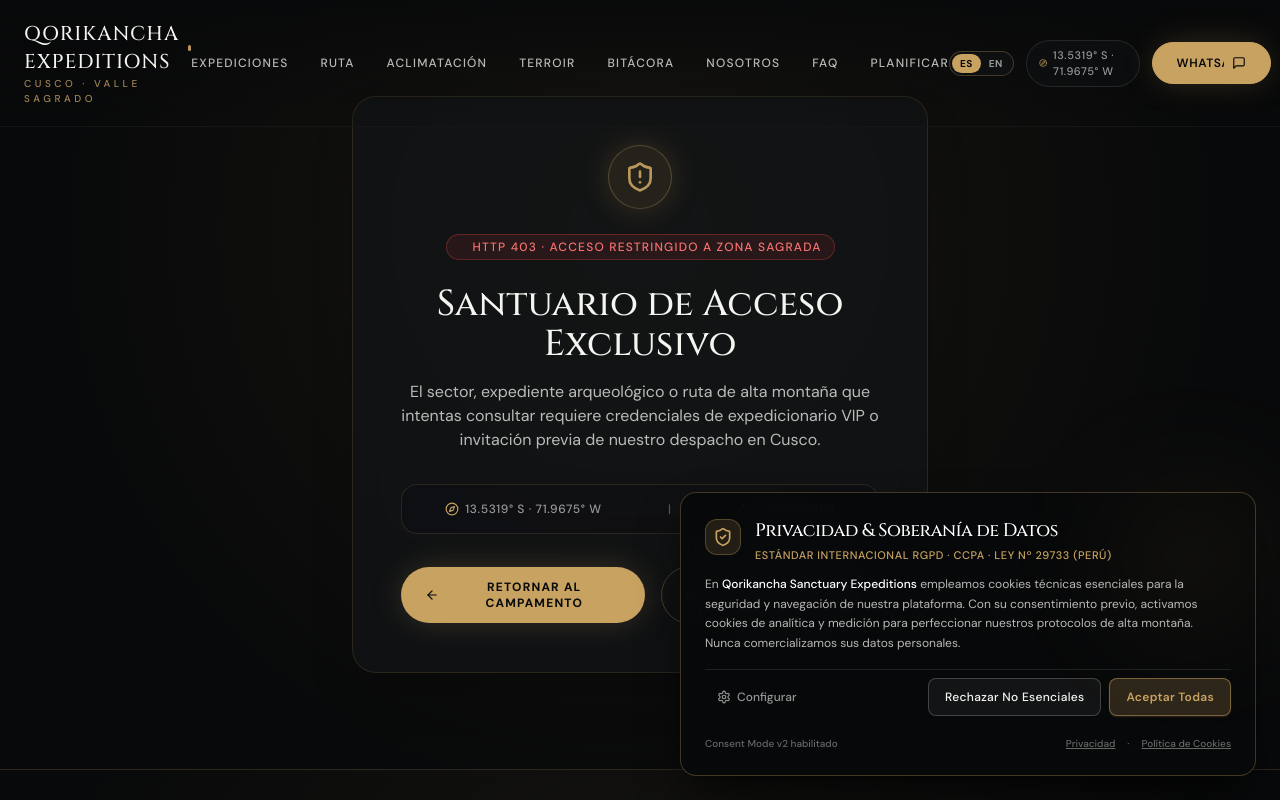
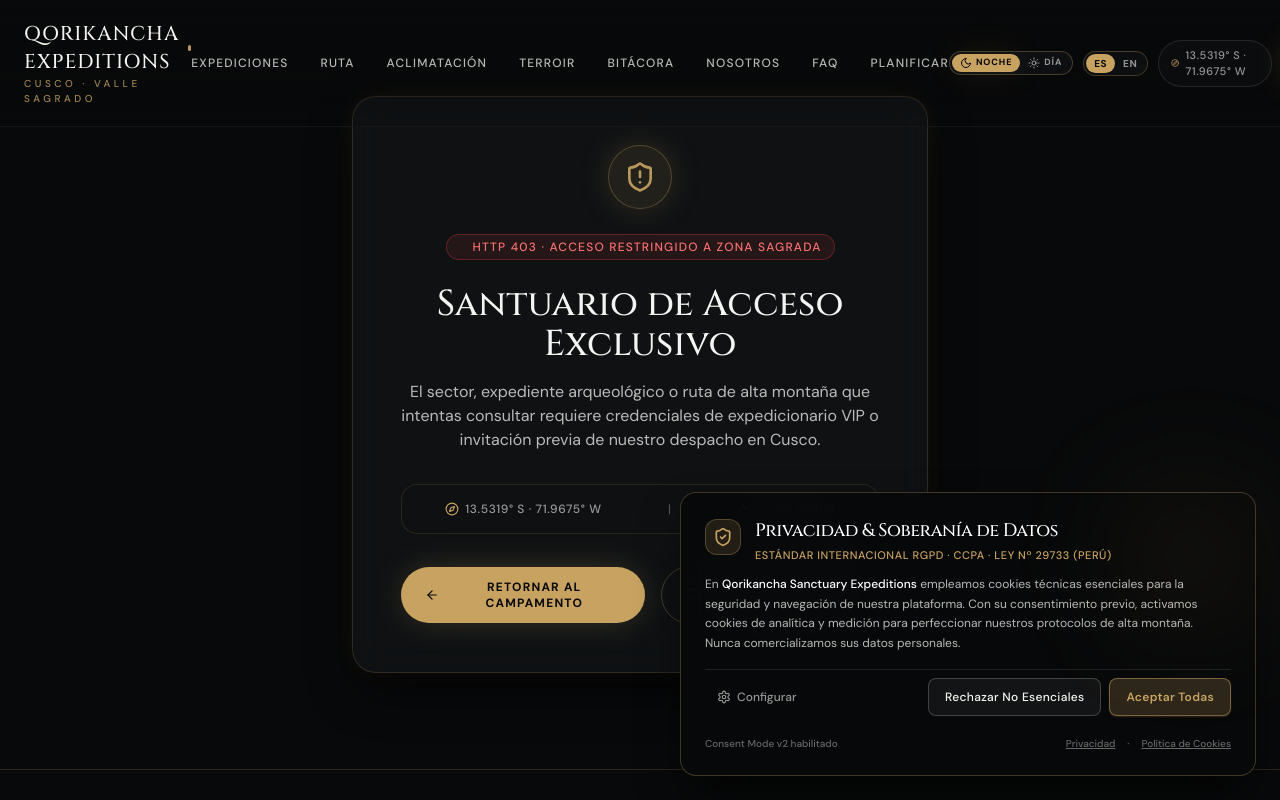
Before and after one commit to MFC224/qorikancha-cusco-luxury-tourism, a Next.js app: page /403 in a window 1280 px wide. Shown: the top 800 px of the page. Built offline with nearby package versions, Linux system fonts and the light colour scheme.

Commit message:
feat: implement dual luxury theme system - obsidian night and editorial travertine day mode with zero-fouc and wcag aa contrast

```diff
--- a/src/app/globals.css
+++ b/src/app/globals.css
@@ -2,18 +2,69 @@
 @tailwind components;
 @tailwind utilities;
 
+/* ========================================================
+   THEME VARIABLES: EDITORIAL ALABASTER / TRAVERTINE (LIGHT)
+   Inspirado en Aman Resorts y Belmond Cusco / Monasterio
+   ======================================================== */
 :root {
-  --bg-obsidian: #08090a;
-  --surface-andes: #121517;
-  --surface-card: #181c1e;
-  --surface-elevated: #22272b;
-  --gold-inti: #c8a261;
-  --gold-light: #e0c28a;
-  --gold-dark: #9a7736;
-  --text-mist: #f4f4f0;
-  --text-muted: #9ca3af;
-  --border-subtle: rgba(200, 162, 97, 0.18);
-  --border-focus: rgba(200, 162, 97, 0.45);
+  /* Canvas y Superficies Cálidas Minerales */
+  --bg-obsidian-rgb: 250 248 245;          /* #FAF8F5 Warm Alabaster / Lino Travertino */
+  --bg-obsidian-deep-rgb: 245 242 235;     /* #F5F2EB Travertine Bed */
+  --bg-obsidian-card-rgb: 255 255 255;     /* #FFFFFF Crisp Card Surface */
+  --bg-obsidian-elevated-rgb: 242 239 233; /* #F2EFE9 Honed Limestone */
+  --bg-obsidian-light-rgb: 242 239 233;    /* #F2EFE9 */
+  --bg-obsidian-surface-rgb: 237 232 223;  /* #EDE8DF Surface Inset */
+
+  /* Oro Bronce Envejecido (WCAG AA 4.95:1 / 5.24:1 sobre marfil y blanco) */
+  --gold-rgb: 140 101 39;                  /* #8C6527 Antique Burnished Bronze */
+  --gold-light-rgb: 168 127 59;            /* #A87F3B */
+  --gold-dark-rgb: 122 88 30;              /* #7A581E */
+  --gold-shimmer-rgb: 184 143 72;          /* #B88F48 */
+
+  /* Tipografía Tinta de Carbón Cálido (WCAG AAA 15.13:1 sobre canvas) */
+  --mist-rgb: 30 34 36;                    /* #1E2224 Obsidian Charcoal Slate */
+  --mist-muted-rgb: 87 83 78;              /* #57534E Stone 600 - 7.20:1 AAA */
+  --mist-subtle-rgb: 120 113 108;          /* #78716C Stone 500 */
+  --mist-dark-rgb: 18 21 23;               /* #121517 Obsidian Ink */
+
+  --glass-bg: rgba(255, 255, 255, 0.90);
+  --glass-border: rgba(140, 101, 39, 0.20);
+  --glass-shadow: 0 15px 35px -5px rgba(28, 25, 23, 0.06), 0 0 1px rgba(28, 25, 23, 0.12);
+  --hud-bg: rgba(140, 101, 39, 0.08);
+  --hud-border: rgba(140, 101, 39, 0.25);
+  --hud-text: #8C6527;
+}
+
+/* ========================================================
+   THEME VARIABLES: DEEP OBSIDIAN & INTI GOLD (DARK MODE)
+   ======================================================== */
+.dark {
+  /* Canvas y Superficies Minerales Volcánicas */
+  --bg-obsidian-rgb: 8 9 10;               /* #08090A Deep Obsidian */
+  --bg-obsidian-deep-rgb: 4 5 5;           /* #040505 Void */
+  --bg-obsidian-card-rgb: 18 21 23;        /* #121517 Andes Slate */
+  --bg-obsidian-elevated-rgb: 24 28 30;    /* #181C1E Elevated Coal */
+  --bg-obsidian-light-rgb: 15 17 19;       /* #0F1113 */
+  --bg-obsidian-surface-rgb: 31 36 40;     /* #1F2428 Surface Inset */
+
+  /* Oro Inti Ceremonial (WCAG AAA 8.35:1) */
+  --gold-rgb: 200 162 97;                  /* #C8A261 */
+  --gold-light-rgb: 224 194 138;           /* #E0C28A */
+  --gold-dark-rgb: 154 119 54;             /* #9A7736 */
+  --gold-shimmer-rgb: 242 223 184;         /* #F2DFB8 */
+
+  /* Tipografía Bruma Andina (WCAG AAA 18.07:1) */
+  --mist-rgb: 244 244 240;                 /* #F4F4F0 Mist White */
+  --mist-muted-rgb: 156 163 175;           /* #9CA3AF */
+  --mist-subtle-rgb: 107 114 128;          /* #6B7280 */
+  --mist-dark-rgb: 255 255 255;            /* #FFFFFF Pure Starlight */
+
+  --glass-bg: rgba(18, 21, 23, 0.75);
+  --glass-border: rgba(200, 162, 97, 0.18);
+  --glass-shadow: 0 20px 50px -10px rgba(0, 0, 0, 0.8), 0 0 25px -5px rgba(200, 162, 97, 0.15);
+  --hud-bg: rgba(200, 162, 97, 0.08);
+  --hud-border: rgba(200, 162, 97, 0.25);
+  --hud-text: #E0C28A;
 }
 
 * {
@@ -21,8 +72,8 @@
 }
 
 html {
-  background-color: var(--bg-obsidian);
-  color: var(--text-mist);
+  background-color: rgb(var(--bg-obsidian-rgb));
+  color: rgb(var(--mist-rgb));
   scroll-behavior: smooth;
   text-rendering: optimizeLegibility;
   -webkit-font-smoothing: antialiased;
@@ -30,16 +81,17 @@ html {
 }
 
 body {
-  background-color: var(--bg-obsidian);
-  color: var(--text-mist);
+  background-color: rgb(var(--bg-obsidian-rgb));
+  color: rgb(var(--mist-rgb));
   min-height: 100vh;
   overflow-x: hidden;
-  selection-background-color: var(--gold-inti);
+  transition: background-color 0.4s cubic-bezier(0.16, 1, 0.3, 1),
+              color 0.4s cubic-bezier(0.16, 1, 0.3, 1);
 }
 
 ::selection {
-  background-color: var(--gold-inti);
-  color: #08090a;
+  background-color: rgb(var(--gold-rgb));
+  color: rgb(var(--bg-obsidian-rgb));
 }
 
 /* Custom Scrollbar */
@@ -48,16 +100,16 @@ body {
 }
 
 ::-webkit-scrollbar-track {
-  background: #08090a;
+  background: rgb(var(--bg-obsidian-rgb));
 }
 
 ::-webkit-scrollbar-thumb {
-  background: rgba(200, 162, 97, 0.3);
+  background: rgba(var(--gold-rgb), 0.3);
   border-radius: 9999px;
 }
 
 ::-webkit-scrollbar-thumb:hover {
-  background: rgba(200, 162, 97, 0.6);
+  background: rgba(var(--gold-rgb), 0.6);
 }
 
 /* Lenis Scroll Smooth Integration */
@@ -84,26 +136,27 @@ html.lenis, html.lenis body {
 /* Luxury Utilities */
 @layer utilities {
   .text-gold-gradient {
-    background: linear-gradient(135deg, #f5ebd7 0%, #c8a261 50%, #9a7736 100%);
+    background: linear-gradient(135deg, rgb(var(--gold-light-rgb)) 0%, rgb(var(--gold-rgb)) 50%, rgb(var(--gold-dark-rgb)) 100%);
     -webkit-background-clip: text;
     -webkit-text-fill-color: transparent;
   }
 
   .text-mist-gradient {
-    background: linear-gradient(180deg, #ffffff 0%, #d8d8d0 100%);
+    background: linear-gradient(180deg, rgb(var(--mist-dark-rgb)) 0%, rgb(var(--mist-rgb)) 100%);
     -webkit-background-clip: text;
     -webkit-text-fill-color: transparent;
   }
 
   .bg-radial-glow {
-    background: radial-gradient(circle at 50% 30%, rgba(200, 162, 97, 0.12) 0%, rgba(8, 9, 10, 0) 70%);
+    background: radial-gradient(circle at 50% 30%, rgba(var(--gold-rgb), 0.12) 0%, rgba(var(--bg-obsidian-rgb), 0) 70%);
   }
 
   .glass-card {
-    background-color: rgba(18, 21, 23, 0.7);
+    background-color: var(--glass-bg);
     backdrop-filter: blur(16px);
     -webkit-backdrop-filter: blur(16px);
-    border: 1px solid rgba(200, 162, 97, 0.15);
+    border: 1px solid var(--glass-border);
+    box-shadow: var(--glass-shadow);
   }
 
   .glass-card-hover {
@@ -111,8 +164,8 @@ html.lenis, html.lenis body {
   }
 
   .glass-card-hover:hover {
-    border-color: rgba(200, 162, 97, 0.4);
-    box-shadow: 0 10px 40px -10px rgba(0, 0, 0, 0.7), 0 0 25px -5px rgba(200, 162, 97, 0.2);
+    border-color: rgba(var(--gold-rgb), 0.45);
+    box-shadow: 0 15px 45px -10px rgba(0, 0, 0, 0.15), 0 0 25px -5px rgba(var(--gold-rgb), 0.25);
     transform: translateY(-2px);
   }
 
@@ -124,9 +177,9 @@ html.lenis, html.lenis body {
     text-transform: uppercase;
     padding: 0.35rem 0.75rem;
     border-radius: 9999px;
-    background: rgba(200, 162, 97, 0.08);
-    border: 1px solid rgba(200, 162, 97, 0.25);
-    color: var(--gold-light);
+    background: var(--hud-bg);
+    border: 1px solid var(--hud-border);
+    color: var(--hud-text);
   }
 
   /* Animaciones Flotantes para Collage de Gastronomía Andina */
@@ -159,12 +212,12 @@ html.lenis, html.lenis body {
 
   @keyframes pulseGoldGlow {
     0%, 100% {
-      box-shadow: 0 0 15px rgba(200, 162, 97, 0.25);
-      border-color: rgba(200, 162, 97, 0.35);
+      box-shadow: 0 0 15px rgba(var(--gold-rgb), 0.25);
+      border-color: rgba(var(--gold-rgb), 0.35);
     }
     50% {
-      box-shadow: 0 0 30px rgba(200, 162, 97, 0.55);
-      border-color: rgba(200, 162, 97, 0.8);
+      box-shadow: 0 0 30px rgba(var(--gold-rgb), 0.55);
+      border-color: rgba(var(--gold-rgb), 0.8);
     }
   }
 
@@ -184,3 +237,37 @@ html.lenis, html.lenis body {
     animation: pulseGoldGlow 3s ease-in-out infinite;
   }
 }
+
+/* ========================================================
+   LIGHT MODE OVERRIDES FOR SUBLIME EDITORIAL READABILITY
+   ======================================================== */
+html:not(.dark) .border-white\/5,
+html:not(.dark) .border-white\/10 {
+  border-color: rgba(140, 101, 39, 0.15) !important;
+}
+
+html:not(.dark) .border-white\/15,
+html:not(.dark) .border-white\/20 {
+  border-color: rgba(140, 101, 39, 0.22) !important;
+}
+
+html:not(.dark) .text-white {
+  color: #121517 !important;
+}
+
+html:not(.dark) .text-white\/80,
+html:not(.dark) .text-white\/90 {
+  color: rgba(18, 21, 23, 0.85) !important;
+}
+
+html:not(.dark) .bg-white\/5 {
+  background-color: rgba(140, 101, 39, 0.05) !important;
+}
+
+html:not(.dark) .bg-white\/10 {
+  background-color: rgba(140, 101, 39, 0.08) !important;
+}
+
+html:not(.dark) .shadow-obsidian-glow {
+  box-shadow: 0 15px 35px -5px rgba(28, 25, 23, 0.06), 0 0 1px rgba(28, 25, 23, 0.12) !important;
+}
--- a/src/components/layout/Header.tsx
+++ b/src/components/layout/Header.tsx
@@ -3,6 +3,7 @@
 import React, { useState, useEffect } from 'react';
 import { cuscoConfig } from '@/data/cuscoConfig';
 import MagneticRollButton from '@/components/ui/MagneticRollButton';
+import ThemeToggle from '@/components/ui/ThemeToggle';
 import { MessageSquare, Menu, X, Compass, Mountain, ShieldCheck } from 'lucide-react';
 import { useSmoothScroll } from '@/components/layout/SmoothScroll';
 
@@ -87,8 +88,11 @@ export default function Header() {
             ))}
           </nav>
 
-          {/* Right Action: Language Switcher + Telemetry + VIP WhatsApp Roll Button */}
-          <div className="hidden sm:flex items-center space-x-3">
+          {/* Right Action: Theme Toggle + Language Switcher + Telemetry + VIP WhatsApp Roll Button */}
+          <div className="hidden sm:flex items-center space-x-2.5">
+            {/* Selector de Tema Oscuro / Claro */}
+            <ThemeToggle />
+
             {/* Selector Bilingüe ES / EN */}
             <div className="flex items-center rounded-full border border-gold/30 bg-obsidian-card/60 p-0.5 text-[10px] font-sans font-bold tracking-wider">
               <button
@@ -148,9 +152,34 @@ export default function Header() {
           className="fixed inset-0 z-40 bg-obsidian/95 backdrop-blur-xl md:hidden flex flex-col justify-between p-8 pt-28 animate-fade-in"
         >
           <div className="flex flex-col space-y-6">
-            <span className="text-xs font-sans font-medium text-gold tracking-widest uppercase">
-              {'// MENÚ DE EXPEDICIÓN'}
-            </span>
+            <div className="flex items-center justify-between pb-4 border-b border-white/10">
+              <span className="text-xs font-sans font-medium text-gold tracking-widest uppercase">
+                {'// MENÚ DE EXPEDICIÓN'}
+              </span>
+              <div className="flex items-center space-x-2">
+                <ThemeToggle />
+                <div className="flex items-center rounded-full border border-gold/30 bg-obsidian-card/60 p-0.5 text-[10px] font-sans font-bold tracking-wider">
+                  <button
+                    type="button"
+                    onClick={() => setLang('es')}
+                    className={`px-2 py-0.5 rounded-full transition-colors ${
+                      lang === 'es' ? 'bg-gold text-obsidian' : 'text-mist/60 hover:text-gold'
+                    }`}
+                  >
+                    ES
+                  </button>
+                  <button
+                    type="button"
+                    onClick={() => setLang('en')}
+                    className={`px-2 py-0.5 rounded-full transition-colors ${
+                      lang === 'en' ? 'bg-gold text-obsidian' : 'text-mist/60 hover:text-gold'
+                    }`}
+                  >
+                    EN
+                  </button>
+                </div>
+              </div>
+            </div>
 
             {navLinks.map((link) => (
               <a
--- /dev/null
+++ b/src/components/ui/ThemeToggle.tsx
@@ -0,0 +1,82 @@
+'use client';
+
+import React, { useEffect, useState } from 'react';
+import { Sun, Moon } from 'lucide-react';
+
+export default function ThemeToggle() {
+  const [theme, setTheme] = useState<'dark' | 'light'>('dark');
+  const [mounted, setMounted] = useState(false);
+
+  useEffect(() => {
+    setMounted(true);
+    const isDark = document.documentElement.classList.contains('dark');
+    setTheme(isDark ? 'dark' : 'light');
+  }, []);
+
+  const toggleTheme = (targetTheme: 'dark' | 'light') => {
+    setTheme(targetTheme);
+    if (targetTheme === 'dark') {
+      document.documentElement.classList.add('dark');
+      document.documentElement.classList.remove('light');
+      try {
+        localStorage.setItem('qorikancha_theme', 'dark');
+      } catch (e) {
+        console.warn('LocalStorage unavailable', e);
+      }
+    } else {
+      document.documentElement.classList.remove('dark');
+      document.documentElement.classList.add('light');
+      try {
+        localStorage.setItem('qorikancha_theme', 'light');
+      } catch (e) {
+        console.warn('LocalStorage unavailable', e);
+      }
+    }
+  };
+
+  if (!mounted) {
+    return (
+      <div className="w-[68px] h-[26px] rounded-full border border-gold/30 bg-obsidian-card/60 animate-pulse" />
+    );
+  }
+
+  return (
+    <div
+      role="group"
+      aria-label="Selector de tema visual"
+      className="flex items-center rounded-full border border-gold/30 bg-obsidian-card/70 p-0.5 text-[10px] font-sans font-bold tracking-wider select-none shadow-sm"
+    >
+      <button
+        type="button"
+        onClick={() => toggleTheme('dark')}
+        aria-label="Activar Modo Oscuro (Obsidian)"
+        title="Modo Oscuro (Obsidian)"
+        data-cursor="OSCURO"
+        className={`flex items-center gap-1 px-2 py-0.5 rounded-full transition-all duration-300 ${
+          theme === 'dark'
+            ? 'bg-gold text-obsidian font-extrabold shadow-gold-glow'
+            : 'text-mist/60 hover:text-gold'
+        }`}
+      >
+        <Moon className="w-3 h-3 shrink-0" />
+        <span className="hidden xl:inline text-[9px] uppercase tracking-widest">Noche</span>
+      </button>
+
+      <button
+        type="button"
+        onClick={() => toggleTheme('light')}
+        aria-label="Activar Modo Claro (Travertino)"
+        title="Modo Claro (Travertino)"
+        data-cursor="CLARO"
+        className={`flex items-center gap-1 px-2 py-0.5 rounded-full transition-all duration-300 ${
+          theme === 'light'
+            ? 'bg-gold text-obsidian font-extrabold shadow-gold-glow'
+            : 'text-mist/60 hover:text-gold'
+        }`}
+      >
+        <Sun className="w-3 h-3 shrink-0" />
+        <span className="hidden xl:inline text-[9px] uppercase tracking-widest">Día</span>
+      </button>
+    </div>
+  );
+}
--- a/tailwind.config.ts
+++ b/tailwind.config.ts
@@ -11,25 +11,25 @@ const config: Config = {
     extend: {
       colors: {
         obsidian: {
-          DEFAULT: '#08090A',
-          deep: '#040505',
-          light: '#0F1113',
-          card: '#121517',
-          elevated: '#181C1E',
-          surface: '#1F2428',
+          DEFAULT: 'rgb(var(--bg-obsidian-rgb) / <alpha-value>)',
+          deep: 'rgb(var(--bg-obsidian-deep-rgb) / <alpha-value>)',
+          light: 'rgb(var(--bg-obsidian-light-rgb) / <alpha-value>)',
+          card: 'rgb(var(--bg-obsidian-card-rgb) / <alpha-value>)',
+          elevated: 'rgb(var(--bg-obsidian-elevated-rgb) / <alpha-value>)',
+          surface: 'rgb(var(--bg-obsidian-surface-rgb) / <alpha-value>)',
         },
         gold: {
-          DEFAULT: '#C8A261', // Inti Gold
-          light: '#E0C28A',
-          dark: '#9A7736',
-          shimmer: '#F2DFB8',
-          subtle: 'rgba(200, 162, 97, 0.15)',
+          DEFAULT: 'rgb(var(--gold-rgb) / <alpha-value>)',
+          light: 'rgb(var(--gold-light-rgb) / <alpha-value>)',
+          dark: 'rgb(var(--gold-dark-rgb) / <alpha-value>)',
+          shimmer: 'rgb(var(--gold-shimmer-rgb) / <alpha-value>)',
+          subtle: 'rgba(var(--gold-rgb), 0.15)',
         },
         mist: {
-          DEFAULT: '#F4F4F0',
-          muted: '#9CA3AF',
-          subtle: '#6B7280',
-          dark: '#374151',
+          DEFAULT: 'rgb(var(--mist-rgb) / <alpha-value>)',
+          muted: 'rgb(var(--mist-muted-rgb) / <alpha-value>)',
+          subtle: 'rgb(var(--mist-subtle-rgb) / <alpha-value>)',
+          dark: 'rgb(var(--mist-dark-rgb) / <alpha-value>)',
         },
         terracotta: {
           DEFAULT: '#DD3C20',
```
Also changed, not shown: src/app/layout.tsx (+20 -0 lines), 1 other file (tests, documents, lock files or other folders).
